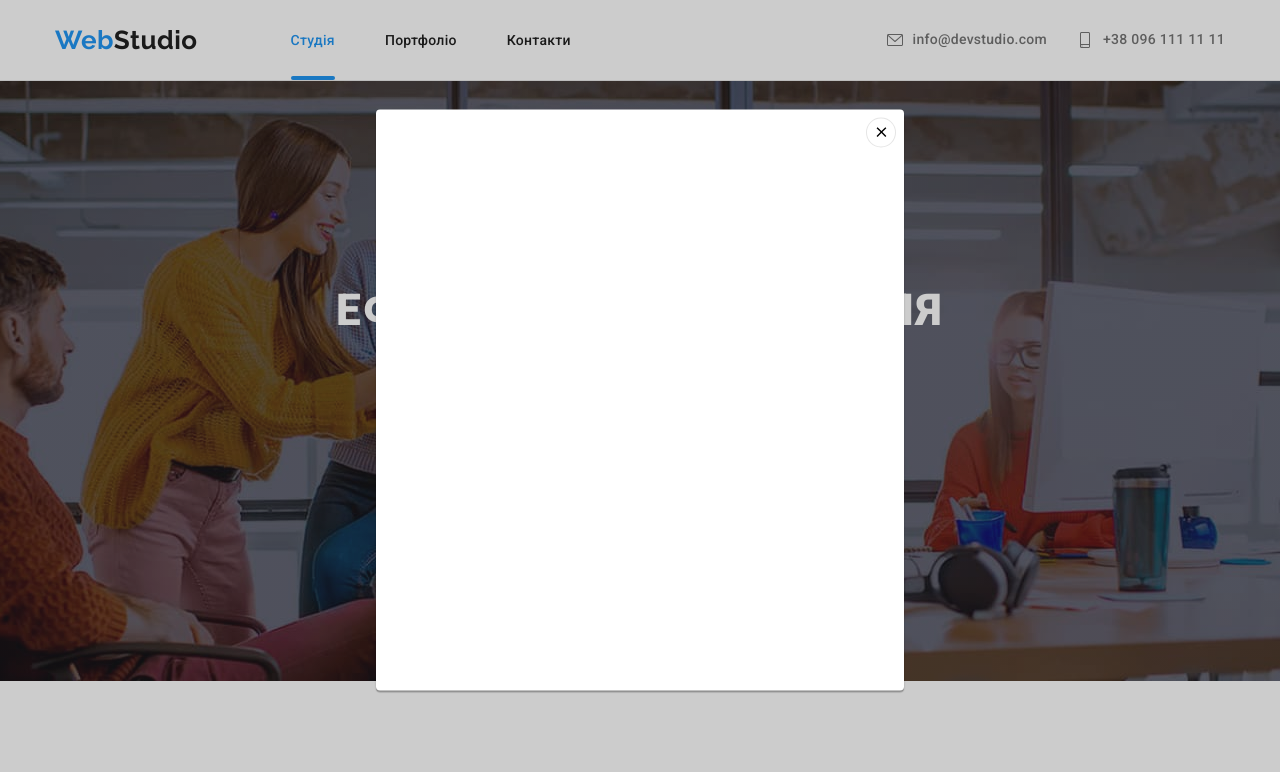
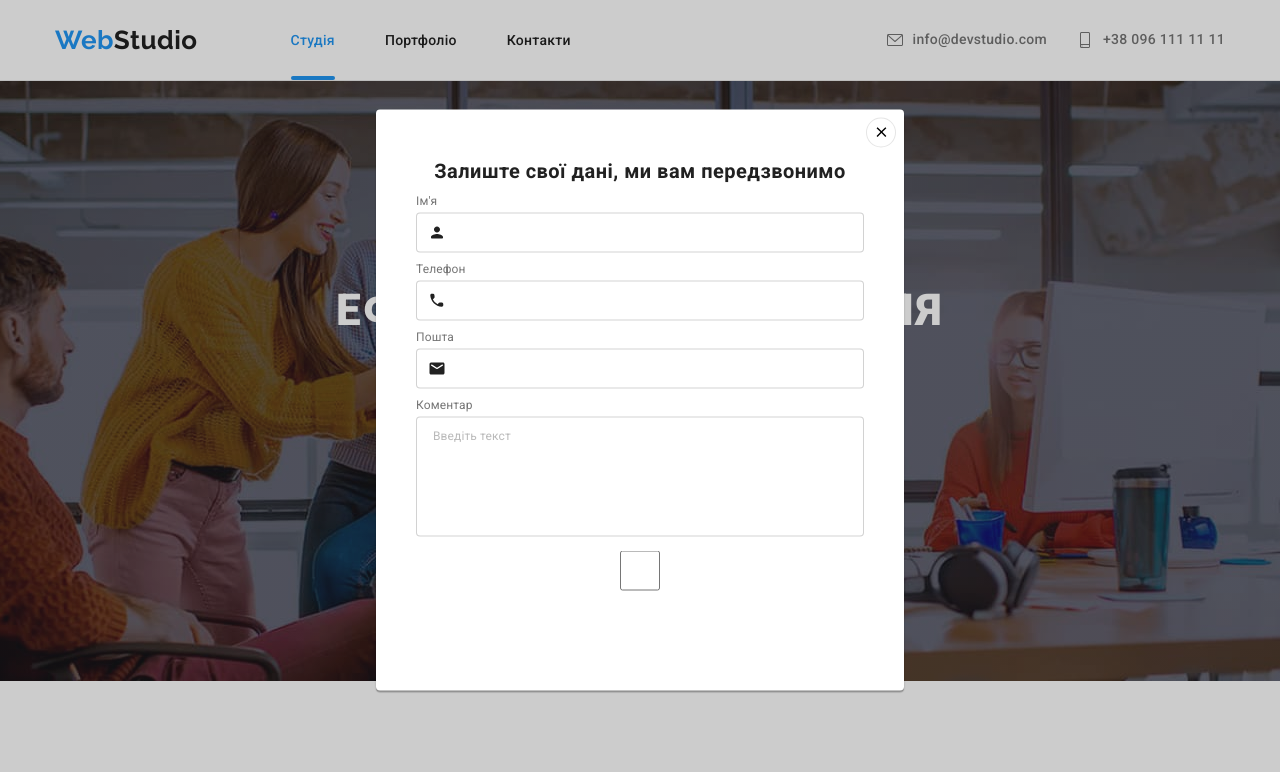
Before and after one commit to Aratskov/goit-markup-hw-07-SCSS, a plain HTML site: page index.html in a window 1280 px wide. Both pictures are taken after a click on the button "Замовити послугу". Shown: the top 772 px of the page. Drawn offline with nearby package versions, Linux system fonts and the light colour scheme.

Commit message:
add modal

```diff
--- a/css/styles.css
+++ b/css/styles.css
@@ -234,7 +234,7 @@ h1,h2,h3{
     box-shadow: 0px 1px 3px rgba(0, 0, 0, 0.12), 0px 1px 1px rgba(0, 0, 0, 0.14), 0px 2px 1px rgba(0, 0, 0, 0.2);
 }
 
-.modal button{
+.modal .close-button{
     position: absolute;
     top: 8px;
     right: 8px;
@@ -248,12 +248,117 @@ h1,h2,h3{
     border: 1px solid rgba(0, 0, 0, 0.1);
     border-radius: 50%;
     background-color: var(--color-hero-background);
+
+    transition: color 250ms cubic-bezier(0.4, 0, 0.2, 1);
+
+}
+
+.modal .close-button:hover,
+.modal .close-button:focus{
+    color:var(--alternative-color);
+    cursor: pointer;
 }
 
 .modal .icon{
     width: 20px;
     height: 20px;
+    fill:currentColor;
 }
+
+/* FORM MODAL */
+.form{
+    display: flex;
+    flex-direction: column;
+}
+.form .title{
+    margin-top:50px;
+    margin-bottom: 12px;
+
+    font-weight: 700;
+    font-size: 20px;
+    line-height: 1.15;
+    text-align: center;
+}
+
+.field-form{
+    position: relative;
+    margin-left: 40px;
+    margin-right: 40px;
+}
+
+.form-label{
+    display: flex;
+    align-content: flex-start;
+    margin-bottom: 4px ;
+
+    font-size: 12px;
+    line-height: 1.16;
+    letter-spacing: 0.01em;
+    color: var(--second-color-text);
+}
+
+.field-form .comment{
+    width: 100%;
+    height: 120px;
+    padding: 12px 16px;
+    resize: none;
+    outline: none;
+
+    border: 1px solid rgba(33, 33, 33, 0.2);
+    border-radius: 4px;
+
+    transition: border 250ms cubic-bezier(0.4, 0, 0.2, 1);
+
+}
+
+.field-form .comment::placeholder{
+    font-size: 12px;
+    line-height: 1.16;
+    letter-spacing: 0.01em;
+
+    color: rgba(117, 117, 117, 0.5);
+}
+
+.form-input{
+    height: 40px;
+    width: 100%;
+    padding-left: 42px;
+    outline: none;
+
+    border: 1px solid rgba(33, 33, 33, 0.2);
+    border-radius: 4px;
+    color: #212121;
+
+    transition: border 250ms cubic-bezier(0.4, 0, 0.2, 1);
+}
+
+.form-input:focus,
+.comment:focus{
+    border: 1px solid var(--alternative-color);
+    color:var(--alternative-color);
+}
+
+.form-input:focus+.form-icon{
+    color:var(--alternative-color);
+}
+
+.form-icon{
+    position: absolute;
+    bottom: 11px;
+    left: 12px;
+    width: 18px;
+    height: 18px;
+    fill: currentColor;
+
+    transition: color 250ms cubic-bezier(0.4, 0, 0.2, 1);
+
+}
+
+.field-form + .field-form{
+    margin-top: 10px;
+}
+
+
 
 /* FEATURES */
 .section{
--- a/index.html
+++ b/index.html
@@ -64,12 +64,49 @@
 
         <div class="backdrop is-hidden" data-modal>
           <div class="modal">
-
-              <button type="button"data-modal-close>
+            <button type="button" class="close-button" data-modal-close>
                 <svg class="icon">
                 <use href="./images/sprite.svg#close"></use>
-              </svg>
-              </button>
+                </svg>
+            </button>
+
+              <form class="form" autocomplete="off">
+                <h2 class="title">Залиште свої дані, ми вам передзвонимо</h2>
+
+                <label class="field-form">
+                  <span class="form-label">Ім'я</span>
+                  <input type="text" class="form-input" name="name">
+                  <svg class="form-icon">
+                    <use href="./images/sprite.svg#name"></use>
+                  </svg>
+                </label>
+
+                <label class="field-form">
+                  <span class="form-label">Телефон</span>
+                  <input type="tel" class="form-input" name="tel">
+                  <svg class="form-icon">
+                    <use href="./images/sprite.svg#phone"></use>
+                  </svg>
+                </label>
+
+
+                <label class="field-form">
+                  <span class="form-label">Пошта</span>
+                  <input type="email" class="form-input" name="email">
+                  <svg class="form-icon">
+                    <use href="./images/sprite.svg#email"></use>
+                  </svg>
+                </label>
+
+                <label class="field-form">
+                  <span class="form-label">Коментар</span>
+                  <textarea name="comment" class="comment" row="5" placeholder="Введіть текст"></textarea>
+                </label>
+
+                <label class="field-form">
+                  <input type="checkbox" class="form-input" name="checkbox" value="check" class="checkbox">
+                </label>
+              </form>
 
           </div>
         </div>
```
